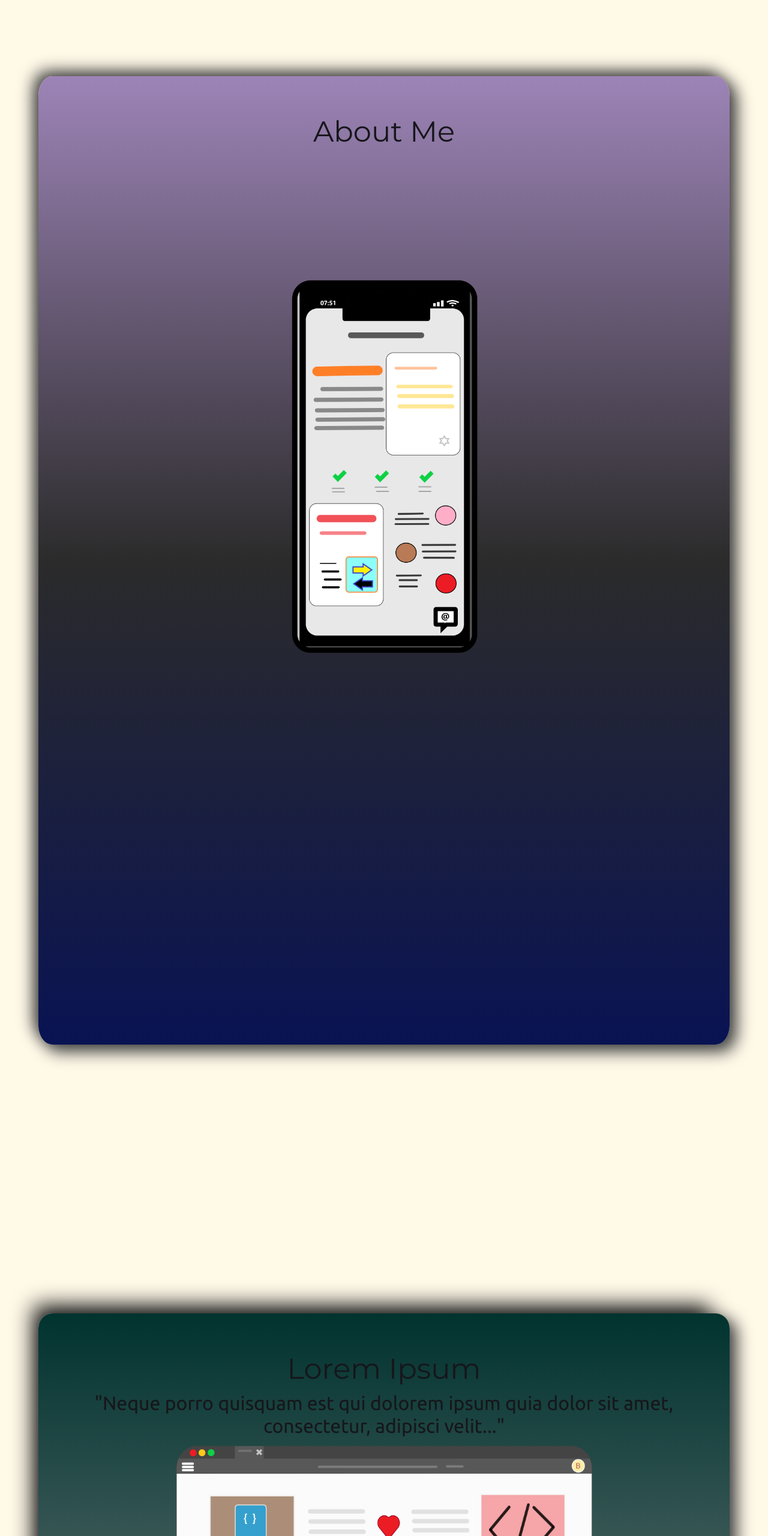
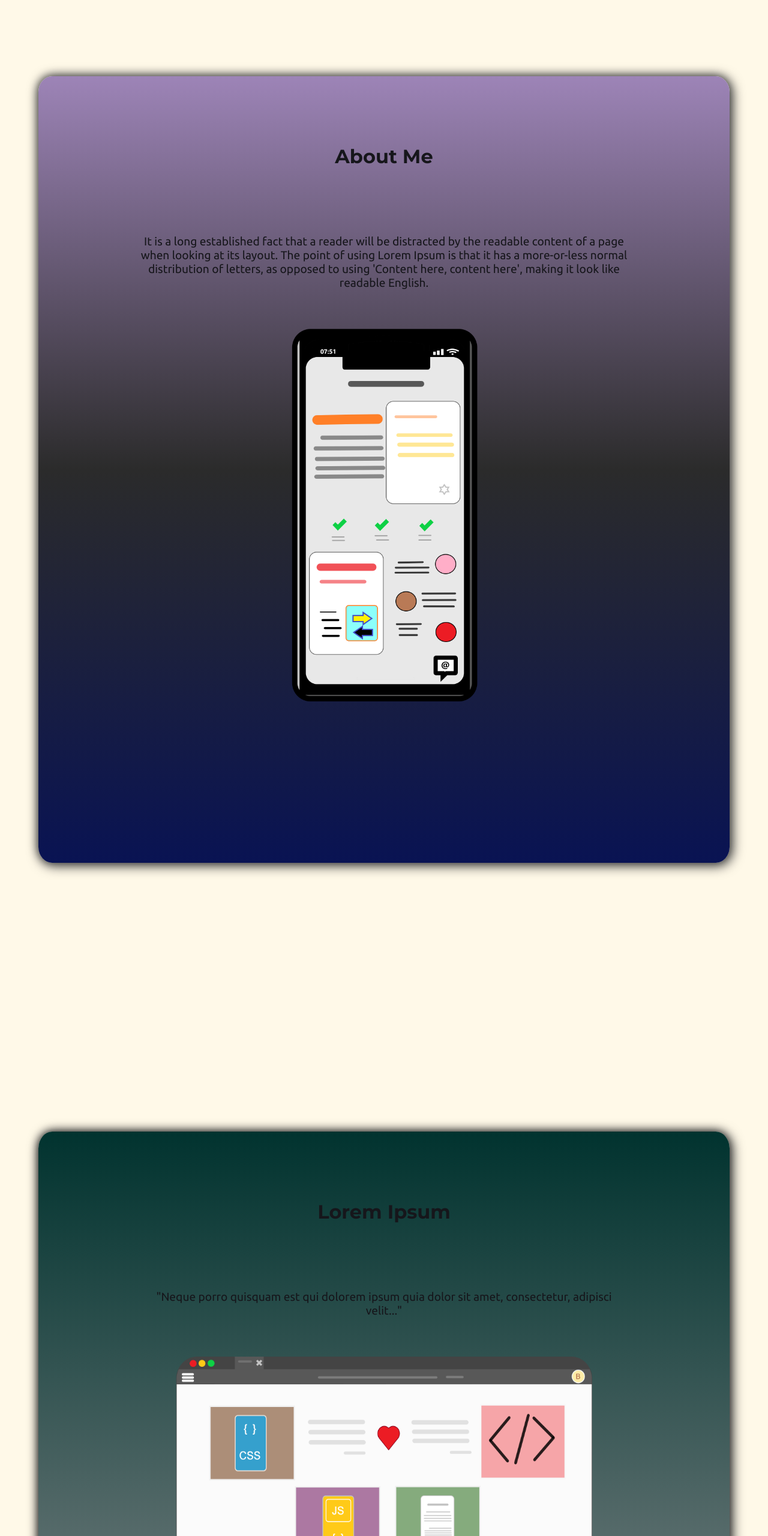
Before and after one commit to tuncaycaner/cnrtncy, a plain HTML site: page index.html in a window 1280 px wide. Shown: the part 1080-3640 px from the top of the page at 60% size. Drawn offline with nearby package versions, Linux system fonts and the light colour scheme; a web font is replaced by a local one.

Commit message:
Add files via upload

```diff
--- a/css/styles.css
+++ b/css/styles.css
@@ -192,16 +192,27 @@ p {
 
 }
 
+.h2-features {
+  padding: 5% 10%;
+  font-size: 2rem;
+  font-weight: bold;
+}
+
+.h3-features {
+  font-size: 1.2rem;
+  padding: 5% 10%;
+
+}
 
 .container-features {
   background-color: #2B2B2B;
   padding: 5% 5%;
-  padding-bottom: 50%;
+  padding-bottom: 20%;
   margin: 5% 5%;
   border-style: hidden;
   border-radius: 2%;
-  box-shadow: -10px -10px 27px -2px #424242,
-  10px 10px 27px 2px #424242;
+  box-shadow: -1px -1px 15px -2px #424242,
+  3px 3px 20px 2px #424242;
   background: linear-gradient(180deg, rgba(157,132,183,1) 0%, rgba(43,43,43,1) 50%, rgba(9,19,83,1) 100%);
 
 }
@@ -210,9 +221,7 @@ p {
   animation: pulse 2s;
 }
 
-.about-me {
-  padding: 0% 0 20%;
-}
+
 
 .responsive-img {
   width: 25vw;
@@ -223,7 +232,7 @@ p {
 #features-2 {
   align-items: center;
   text-align: center;
-  padding: 20% 0 5%;
+  padding: 20% 0 3%;
 
 }
 
@@ -234,10 +243,21 @@ p {
   margin: 5% 5%;
   border-style:hidden;
   border-radius: 2%;
-  box-shadow: -20px -25px 35px -11px #1C1C1C,
-  10px 10px 27px 2px #424242;
+  box-shadow: -1px -1px 15px -2px #1C1C1C,
+  3px 3px 20px 2px #424242;
 
   background: linear-gradient(180deg, rgba(1,51,47,1) 0%, rgba(99,115,115,1) 56%, rgba(24,151,143,1) 100%);
+}
+
+.h2-features2 {
+  font-weight: bold;
+  padding: 5% 10%;
+  font-size: 2rem;
+}
+
+.h3-features2 {
+  font-size: 1.2rem;
+  padding: 5% 10%;
 }
 
 .container-features-2:hover {
--- a/index.html
+++ b/index.html
@@ -132,7 +132,8 @@
 
   <section id="features">
     <div class="container-features">
-      <h2 class="about-me">About Me</h2>
+      <h2 class="h2-features">About Me</h2>
+      <h3 class="h3-features">It is a long established fact that a reader will be distracted by the readable content of a page when looking at its layout. The point of using Lorem Ipsum is that it has a more-or-less normal distribution of letters, as opposed to using 'Content here, content here', making it look like readable English.</h3>
       <img class="responsive-img" src="images/responsive-design.png" alt="responsive-img">
 
     </div>
@@ -147,8 +148,8 @@
 
   <section id="features-2">
     <div class="container-features-2">
-      <h2>Lorem Ipsum</h2>
-      <h3>"Neque porro quisquam est qui dolorem ipsum quia dolor sit amet, consectetur, adipisci velit..."</h3>
+      <h2 class="h2-features2">Lorem Ipsum</h2>
+      <h3 class="h3-features2">"Neque porro quisquam est qui dolorem ipsum quia dolor sit amet, consectetur, adipisci velit..."</h3>
       <img class="macbrowser-img" src="images/mac-browser.png" alt="mac-browser-img">
 
     </div>
```
